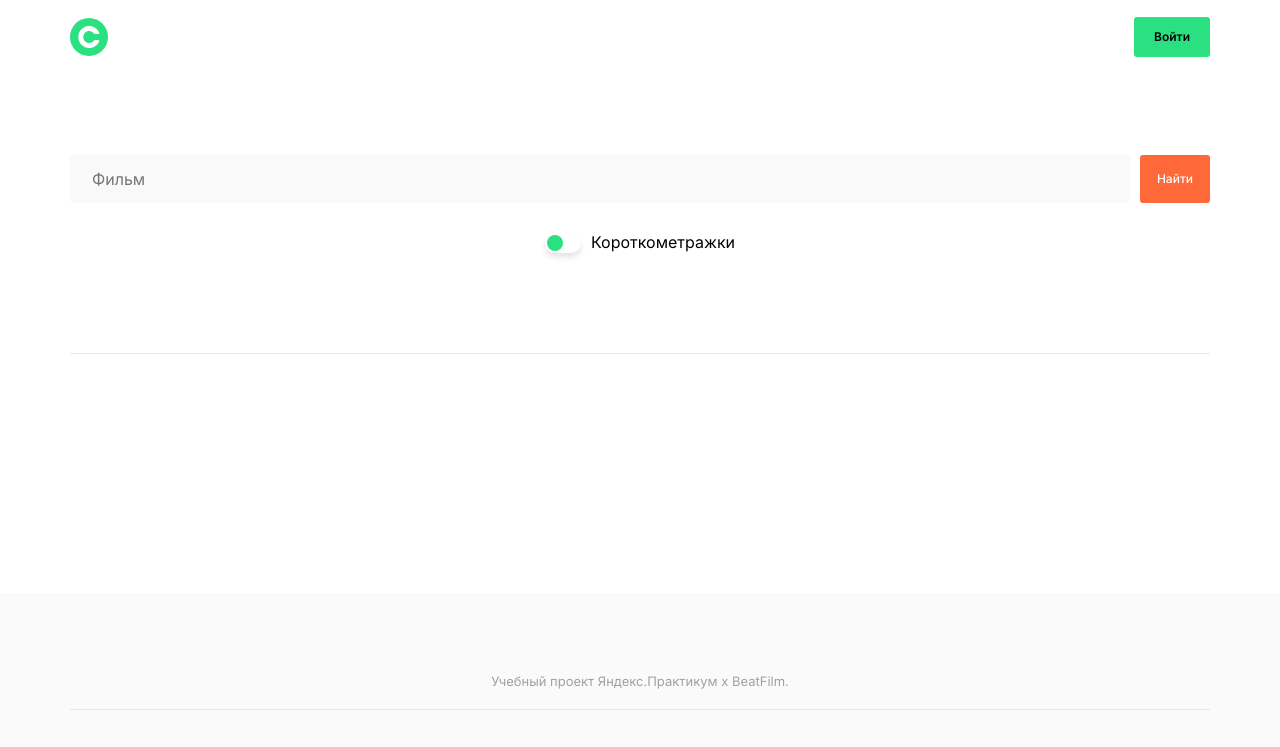
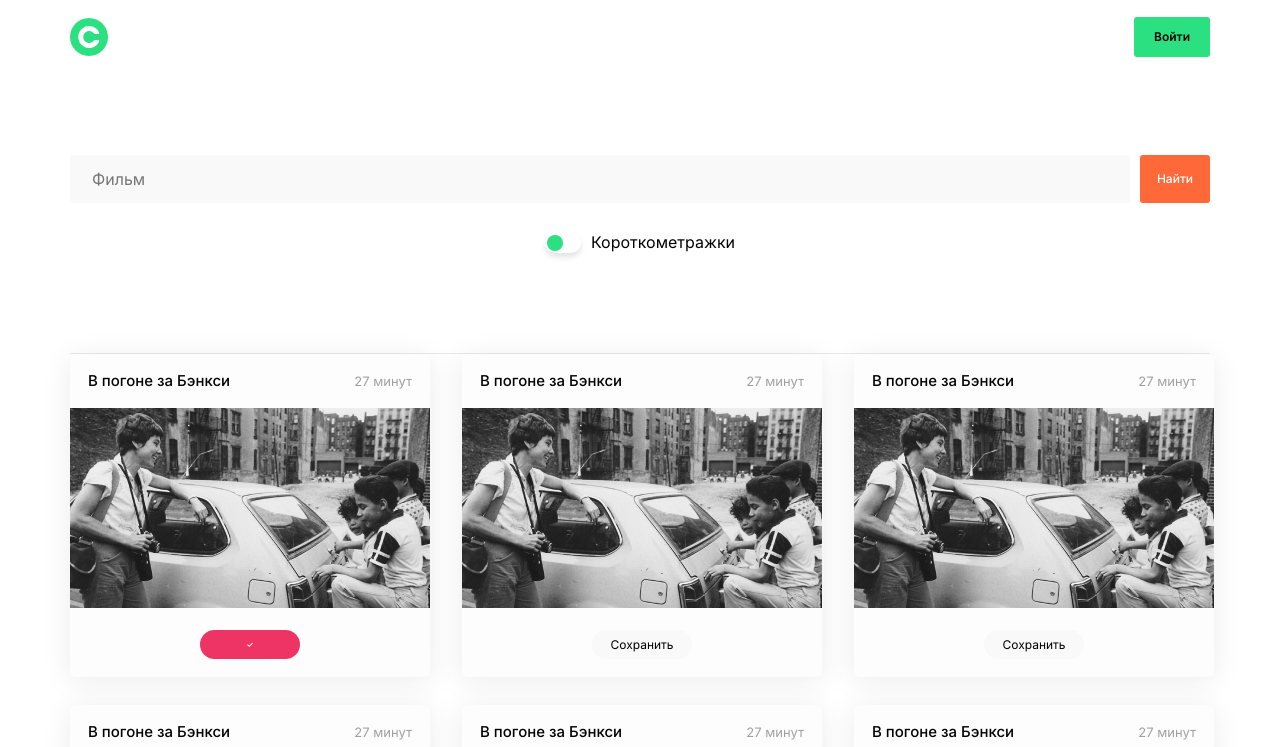
Before and after one commit to script696/movies-explorer-frontend, a React (Create React App) app: page /movies in a window 1280 px wide. Shown: the top 747 px of the page. Built offline with nearby package versions, Linux system fonts and the light colour scheme.

Commit message:
feat: add MoviesCardList

```diff
--- a/src/assets/images/index.js
+++ b/src/assets/images/index.js
@@ -1,5 +1,6 @@
 import logo from "./logo.svg";
 import introGrid from "./intro-grid.svg";
 import avatar from "./avatar.jpg";
+import chevron from "./chevron.svg";
 
-export { logo, introGrid, avatar };
+export { logo, introGrid, avatar, chevron };
--- /dev/null
+++ b/src/components/MoviesCard/MoviesCard.js
@@ -0,0 +1,23 @@
+import s from "./MoviesCard.module.scss";
+import getClassname from "../../utils/getClassname";
+
+const MoviesCard = ({ movie: { title, duration, img, isSaved } }) => {
+  const btnStyle = [s.moviesCard__btn, isSaved || s.moviesCard__btn_saved];
+
+  return (
+    <article className={s.moviesCard}>
+      <div className={s.moviesCard__top}>
+        <p className={s.moviesCard__title}>{title}</p>
+        <p className={s.moviesCard__duration}>{`${duration} минут`}</p>
+      </div>
+      <img className={s.moviesCard__logo} src={img} alt={title} />
+      <div className={s.moviesCard__bottom}>
+        <button className={getClassname(btnStyle)} type="button">
+          {isSaved && <span>Сохранить</span>}
+        </button>
+      </div>
+    </article>
+  );
+};
+
+export default MoviesCard;
--- /dev/null
+++ b/src/components/MoviesCard/MoviesCard.module.scss
@@ -0,0 +1,45 @@
+.moviesCard {
+  background: #FDFDFD;
+  box-shadow: 0px 4px 30px rgba(0, 0, 0, 0.08);
+  border-radius: 6px;
+  &__top {
+    display: flex;
+    justify-content: space-between;
+    padding: 18px;
+  }
+  &__title {
+    margin: 0;
+    font-weight: 500;
+    font-size: 15px;
+    line-height: 18px;
+  }
+  &__duration {
+    margin: 0;
+    font-size: 13px;
+    line-height: 18px;
+    color: #A0A0A0;
+  }
+  &__logo {
+    width: 360px;
+    height: 200px;
+  }
+  &__bottom {
+    display: grid;
+    place-items: center;
+    padding: 18px;
+  }
+  &__btn {
+    border: none;
+    padding: 0;
+    color: #000;
+    width: 100px;
+    height: 29px;
+    background: #F9F9F9;
+    border-radius: 30px;
+    font-size: 12px;
+    line-height: 11px;
+    &_saved {
+      background: #EE3465 url("../../assets/images/chevron.svg") center / 8px 4.5px no-repeat;
+    }
+  }
+}
--- /dev/null
+++ b/src/components/MoviesCardList/MoviesCardList.jsx
@@ -0,0 +1,14 @@
+import s from "./MoviesCardList.module.scss";
+import { MoviesCard } from "../index";
+
+const MoviesCardList = ({ movies }) => {
+  return (
+    <section className={s.moviesCardList}>
+      {movies?.map((movie) => (
+        <MoviesCard key={movie.id} movie={movie} />
+      ))}
+    </section>
+  );
+};
+
+export default MoviesCardList;
--- /dev/null
+++ b/src/components/MoviesCardList/MoviesCardList.module.scss
@@ -0,0 +1,5 @@
+.moviesCardList {
+  display: grid;
+  grid-template-columns: repeat(3, 1fr);
+  gap: 28px 32px;
+}
--- a/src/components/SearchForm/SearchForm.module.scss
+++ b/src/components/SearchForm/SearchForm.module.scss
@@ -35,8 +35,6 @@ padding: 155px 0 100px 0;
     height: 100%;
     box-shadow: 0px 4px 4px rgba(50, 50, 71, 0.08), 0px 4px 8px rgba(50, 50, 71, 0.06);
     border-radius: 16px;
-    transition: all 5s linear;
-
 
     &::before {
       content: '';
@@ -49,11 +47,9 @@ padding: 155px 0 100px 0;
       border-radius: 50%;
       background: #2BE080;
       transition: all .2s linear;
-
     }
     &_checked::before{
       right: 50%;
-
     }
   }
   &__input {
--- a/src/components/index.js
+++ b/src/components/index.js
@@ -10,3 +10,5 @@ export { default as AboutMe } from "./AboutMe/AboutMe";
 export { default as Footer } from "./Footer/Footer";
 export { default as Layout } from "./Layout/Layout";
 export { default as SearchForm } from "./SearchForm/SearchForm";
+export { default as MoviesCardList } from "./MoviesCardList/MoviesCardList";
+export { default as MoviesCard } from "./MoviesCard/MoviesCard";
--- a/src/pages/Movies/Movies.jsx
+++ b/src/pages/Movies/Movies.jsx
@@ -1,11 +1,13 @@
 import s from "./Movies.module.scss";
-import { SearchForm } from "../../components";
+import { MoviesCardList, SearchForm } from "../../components";
+import { mokedData } from "./mokedData";
 
 const Movies = () => {
   return (
     <section className={s.movies}>
       <div className={s.movies__wrapper}>
         <SearchForm />
+        <MoviesCardList movies={mokedData} />
       </div>
     </section>
   );
--- /dev/null
+++ b/src/pages/Movies/mokedData.js
@@ -0,0 +1,90 @@
+import movieCardMok from "../../assets/images/movieCardMok.jpg";
+
+const mokedData = [
+  {
+    id: 1,
+    title: "В погоне за Бэнкси",
+    duration: 27,
+    img: movieCardMok,
+    isSaved: false,
+  },
+  {
+    id: 2,
+    title: "В погоне за Бэнкси",
+    duration: 27,
+    img: movieCardMok,
+    isSaved: true,
+  },
+  {
+    id: 3,
+    title: "В погоне за Бэнкси",
+    duration: 27,
+    img: movieCardMok,
+    isSaved: true,
+  },
+  {
+    id: 4,
+    title: "В погоне за Бэнкси",
+    duration: 27,
+    img: movieCardMok,
+    isSaved: false,
+  },
+  {
+    id: 5,
+    title: "В погоне за Бэнкси",
+    duration: 27,
+    img: movieCardMok,
+    isSaved: true,
+  },
+  {
+    id: 6,
+    title: "В погоне за Бэнкси",
+    duration: 27,
+    img: movieCardMok,
+    isSaved: false,
+  },
+  {
+    id: 7,
+    title: "В погоне за Бэнкси",
+    duration: 27,
+    img: movieCardMok,
+    isSaved: true,
+  },
+  {
+    id: 8,
+    title: "В погоне за Бэнкси",
+    duration: 27,
+    img: movieCardMok,
+    isSaved: false,
+  },
+  {
+    id: 9,
+    title: "В погоне за Бэнкси",
+    duration: 27,
+    img: movieCardMok,
+    isSaved: true,
+  },
+  {
+    id: 10,
+    title: "В погоне за Бэнкси",
+    duration: 27,
+    img: movieCardMok,
+    isSaved: false,
+  },
+  {
+    id: 11,
+    title: "В погоне за Бэнкси",
+    duration: 27,
+    img: movieCardMok,
+    isSaved: false,
+  },
+  {
+    id: 12,
+    title: "В погоне за Бэнкси",
+    duration: 27,
+    img: movieCardMok,
+    isSaved: false,
+  },
+];
+
+export { mokedData };
```
Also changed, not shown: src/assets/images/chevron.svg (added), src/assets/images/movieCardMok.jpg (added).
